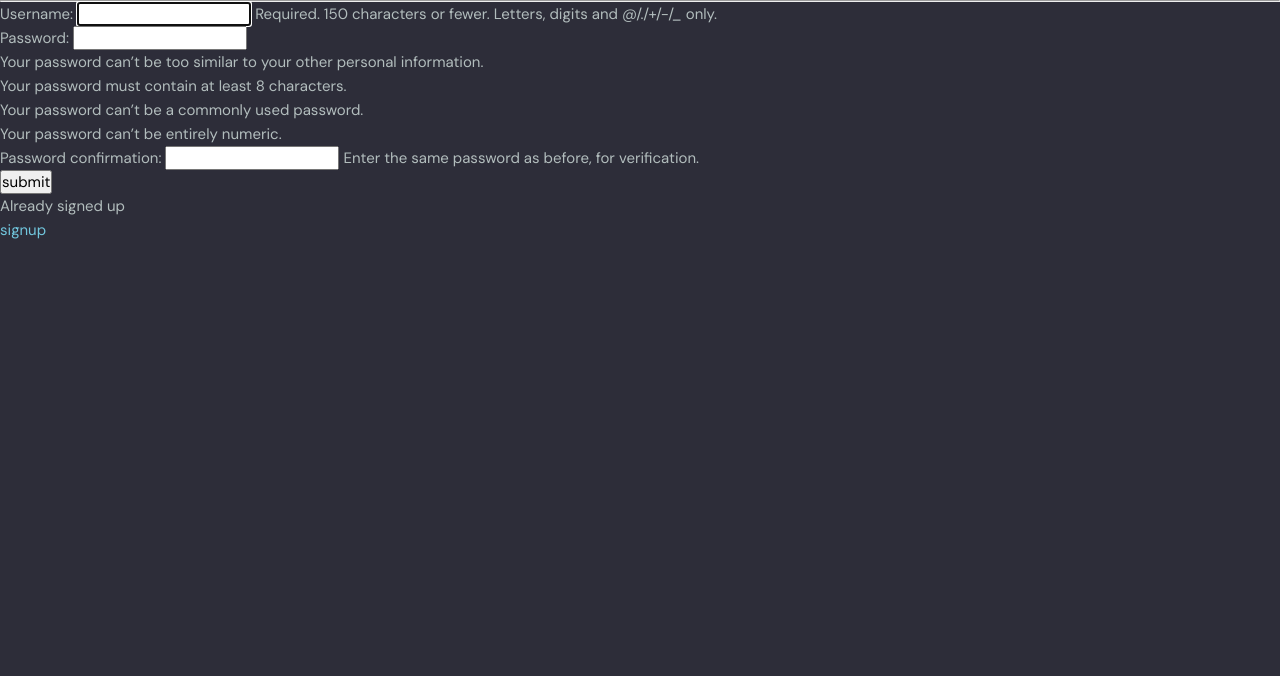
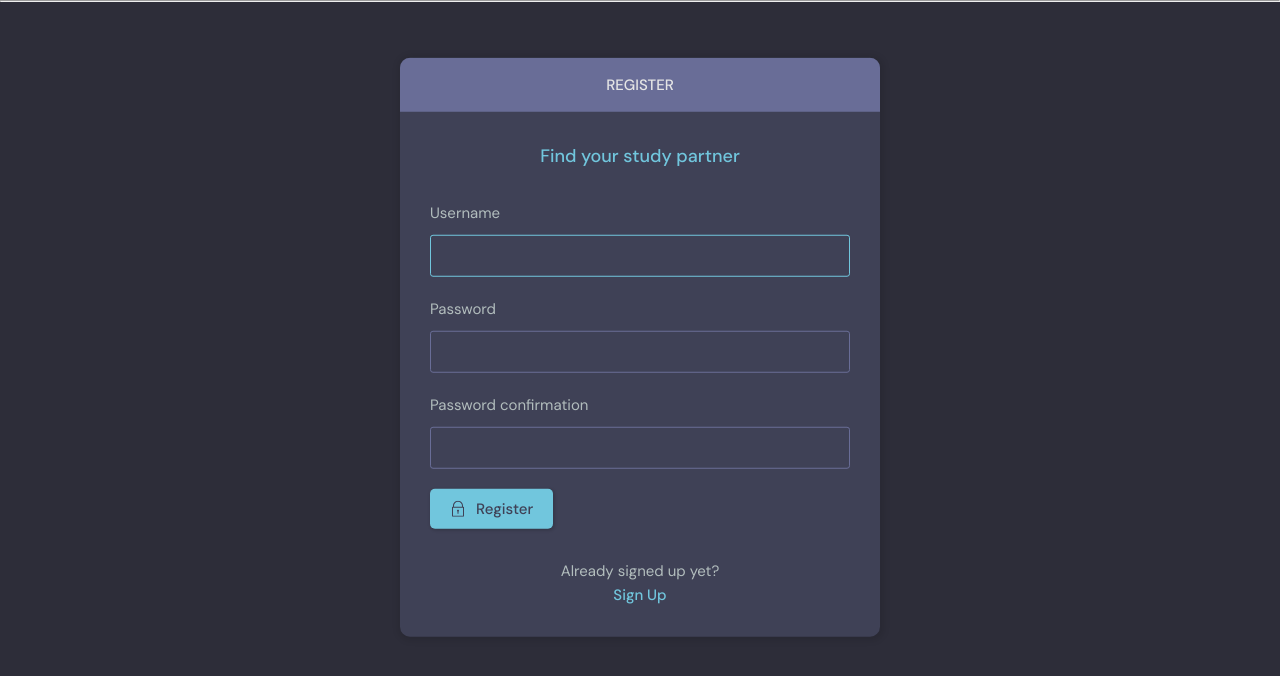
Before and after one commit to pritamcyber/study_bird, a Django app: page /register/ in a window 1280 px wide. Shown: the part 76-752 px from the top of the page. Run offline with Django 4.2, Linux system fonts and the light colour scheme.

Commit message:
scdond_commit

```diff
--- a/core/templates/base/login_register.html
+++ b/core/templates/base/login_register.html
@@ -1,44 +1,97 @@
-{% extends "indexx.html" %}
+{% extends 'indexx.html' %}
+
+{% block index %}
+<main class="auth layout">
+
+  {% if page == 'login' %}
+  <div class="container">
+    <div class="layout__box">
+      <div class="layout__boxHeader">
+        <div class="layout__boxTitle">
+          <h3>Login</h3>
+        </div>
+      </div>
+      <div class="layout__body">
+        <h2 class="auth__tagline">Find your study partner</h2>
+
+        <form class="form" action="" method="POST">
+          {% csrf_token %}
+          <div class="form__group form__group">
+            <label for="room_name">User Name</label>
+            <input id="username" name="username" type="text" placeholder="Test_user" />
+          </div>
+          <div class=" form__group">
+            <label for="password">Password</label>
+            <input id="password" name="password" type="password"
+              placeholder="&bull;&bull;&bull;&bull;&bull;&bull;&bull;&bull;" />
+          </div>
+
+          <button class="btn btn--main" type="submit">
+            <svg version="1.1" xmlns="http://www.w3.org/2000/svg" width="32" height="32" viewBox="0 0 32 32">
+              <title>lock</title>
+              <path
+                d="M27 12h-1v-2c0-5.514-4.486-10-10-10s-10 4.486-10 10v2h-1c-0.553 0-1 0.447-1 1v18c0 0.553 0.447 1 1 1h22c0.553 0 1-0.447 1-1v-18c0-0.553-0.447-1-1-1zM8 10c0-4.411 3.589-8 8-8s8 3.589 8 8v2h-16v-2zM26 30h-20v-16h20v16z">
+              </path>
+              <path
+                d="M15 21.694v4.306h2v-4.306c0.587-0.348 1-0.961 1-1.694 0-1.105-0.895-2-2-2s-2 0.895-2 2c0 0.732 0.413 1.345 1 1.694z">
+              </path>
+            </svg>
+
+            Login
+          </button>
+        </form>
+
+        <div class="auth__action">
+          <p>Haven't signed up yet?</p>
+          <a href="{% url 'register' %}" class="btn btn--link">Sign Up</a>
+        </div>
+      </div>
+    </div>
+  </div>
+  {% else %}
+  <div class="container">
+    <div class="layout__box">
+      <div class="layout__boxHeader">
+        <div class="layout__boxTitle">
+          <h3>Register</h3>
+        </div>
+      </div>
+      <div class="layout__body">
+        <h2 class="auth__tagline">Find your study partner</h2>
+
+        <form class="form" action="" method="POST">
+          {% csrf_token %}
+
+          {% for field in form %}
+          <div class= "form__group form__group">
+            <label for="room_name">{{field.label}}</label>
+            {{field}}
+          </div>
+          {% endfor %}
 
 
-  {% block index %}
+          <button class="btn btn--main" type="submit">
+            <svg version="1.1" xmlns="http://www.w3.org/2000/svg" width="32" height="32" viewBox="0 0 32 32">
+              <title>lock</title>
+              <path
+                d="M27 12h-1v-2c0-5.514-4.486-10-10-10s-10 4.486-10 10v2h-1c-0.553 0-1 0.447-1 1v18c0 0.553 0.447 1 1 1h22c0.553 0 1-0.447 1-1v-18c0-0.553-0.447-1-1-1zM8 10c0-4.411 3.589-8 8-8s8 3.589 8 8v2h-16v-2zM26 30h-20v-16h20v16z">
+              </path>
+              <path
+                d="M15 21.694v4.306h2v-4.306c0.587-0.348 1-0.961 1-1.694 0-1.105-0.895-2-2-2s-2 0.895-2 2c0 0.732 0.413 1.345 1 1.694z">
+              </path>
+            </svg>
 
+            Register
+          </button>
+        </form>
 
-  {% if  page   == 'login'%}
-
-
-   <div>
-
-    <form action="" method="POST">
-        {% csrf_token %}
-
-        <label for="name"> Username:</label>
-        <input for="" type='text'  name='username' placeholder="Enter username"> Name</input>
-
-        <label for="password">Password:</label>
-        <input type="password" name="password" placeholder="Enter Password">
-        <input type="submit" name='login'>
-    </form>
-
-   </div>
-   <p> havent signed up yet </p>
-   <a href="{% url 'register' %}"> Sign Up</a>
-   <div>
-{% else  %}
-
-
-    <form action="" method="POST">
-        {% csrf_token %}
-        {{form.as_p}}
-
-        <input type="submit" value ='submit'>
-
-
-    </form>
-    <p>Already signed up</p>
-    <a href="{% url 'login' %}"> signup</a>
-
-   </div>
-
-   {% endif  %}
+        <div class="auth__action">
+          <p>Already signed up yet?</p>
+          <a href="{% url 'login' %}" class="btn btn--link">Sign Up</a>
+        </div>
+      </div>
+    </div>
+  </div>
+  {% endif %}
+</main>
 {% endblock index %}
```
Also changed, not shown: core/templates/base/delete.html (+31 -9 lines), core/templates/base/delete_edit.html (added, +14 -0 lines), core/templates/base/login_register_a.html (added, +44 -0 lines), db.sqlite3.
